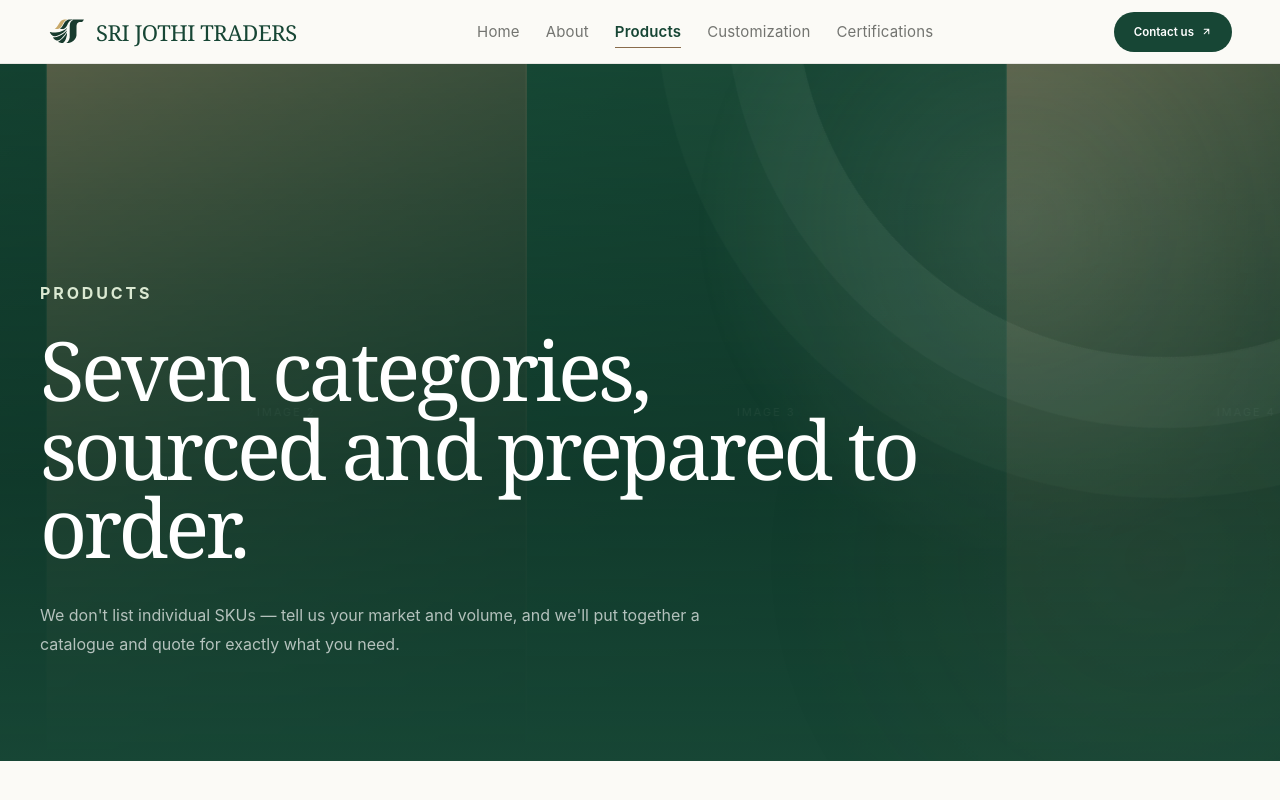
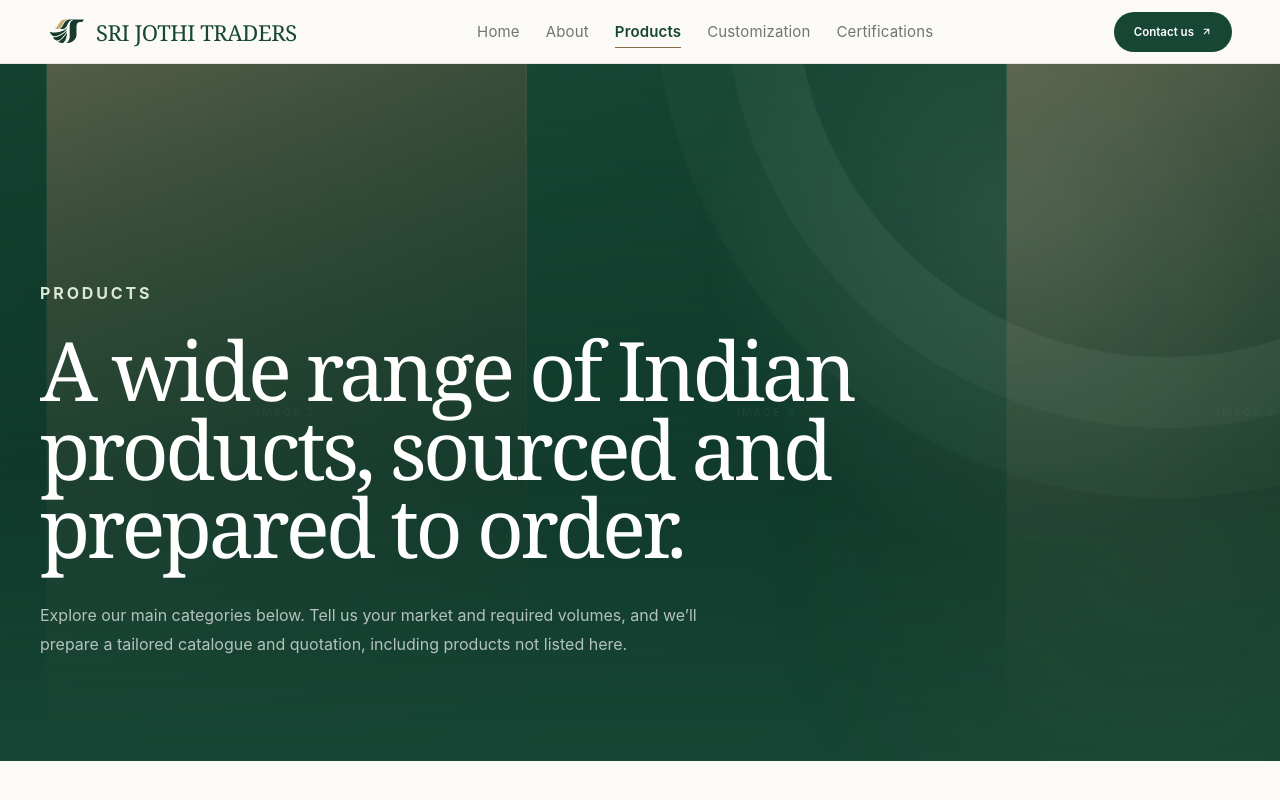
Before and after one commit to Lokesh-5618/sri-jothi-site, a React (Vite) app: page /products in a window 1280 px wide. Shown: the top 800 px of the page. Built offline with nearby package versions, Linux system fonts and the light colour scheme.

Commit message:
Update Products.jsx

```diff
--- a/src/pages/Products.jsx
+++ b/src/pages/Products.jsx
@@ -54,16 +54,28 @@ export default function Products() {
 
   return (
     <>
-
+      {/* HERO */}
       <section className="page-hero">
         <HeroBgSlider />
+
         <div className="wrap" data-stagger>
           <p className="eyebrow reveal">Products</p>
-          <h1 className="text-reveal reveal"><span>Seven categories, sourced and prepared to order.</span></h1>
-          <p className="reveal">We don't list individual SKUs — tell us your market and volume, and we'll put together a catalogue and quote for exactly what you need.</p>
+
+          <h1 className="text-reveal reveal">
+            <span>
+              A wide range of Indian products, sourced and prepared to order.
+            </span>
+          </h1>
+
+          <p className="reveal">
+            Explore our main categories below. Tell us your market and required
+            volumes, and we’ll prepare a tailored catalogue and quotation,
+            including products not listed here.
+          </p>
         </div>
       </section>
 
+      {/* PRODUCT LISTING */}
       <section>
         <div className="wrap">
           <div className="product-grid reveal-stagger">
@@ -71,9 +83,14 @@ export default function Products() {
             {products.map((product) => (
               <div className="product-card reveal" key={product.title}>
                 <div className="product-card-body">
-                  <span className="product-card-num">{product.num}</span>
+                  <span className="product-card-num">
+                    {product.num}
+                  </span>
+
                   <h3>{product.title}</h3>
+
                   <p>{product.desc}</p>
+
                   <span className="tag">
                     Request a quote
                     <svg viewBox="0 0 24 24" aria-hidden="true">
@@ -81,17 +98,29 @@ export default function Products() {
                     </svg>
                   </span>
                 </div>
+
                 <div className="product-card-media">
-                  <img src={product.img} alt={product.title} loading="lazy" />
+                  <img
+                    src={product.img}
+                    alt={product.title}
+                    loading="lazy"
+                  />
                 </div>
               </div>
             ))}
 
+            {/* OTHER PRODUCTS */}
             <div className="product-card highlight reveal">
               <div className="product-card-body">
                 <span className="product-card-num">08</span>
+
                 <h3>Not seeing what you need?</h3>
-                <p>If it's an Indian FMCG product, there's a good chance we can source it.</p>
+
+                <p>
+                  If it's an Indian FMCG product, there's a good chance we can
+                  source it.
+                </p>
+
                 <span className="tag">
                   Ask us
                   <svg viewBox="0 0 24 24" aria-hidden="true">
@@ -99,6 +128,7 @@ export default function Products() {
                   </svg>
                 </span>
               </div>
+
               <div className="product-card-media">
                 <svg viewBox="0 0 24 24" aria-hidden="true">
                   <path d="M12 5v14M5 12h14" />
@@ -110,14 +140,27 @@ export default function Products() {
         </div>
       </section>
 
+      {/* CUSTOMIZATION BANNER */}
       <section className="callout">
         <div className="wrap">
-          <h2 className="reveal">We don't just supply — we customize every product to your brand and market.</h2>
-          <p className="reveal">Private labeling, destination-compliant packaging, and bulk-to-retail repacking, all handled before your order ships.</p>
-          <Link to="/customization" className="btn cta reveal">See how customization works</Link>
+          <h2 className="reveal">
+            Want it under your own brand?
+          </h2>
+
+          <p className="reveal">
+            Your label, your pack size, your packaging. We prepare every order
+            exactly as you ask, according to your country’s requirements,
+            before it leaves India.
+          </p>
+
+          <Link
+            to="/customization"
+            className="btn cta reveal"
+          >
+            See How Customization Works →
+          </Link>
         </div>
       </section>
-
     </>
   );
 }
```
